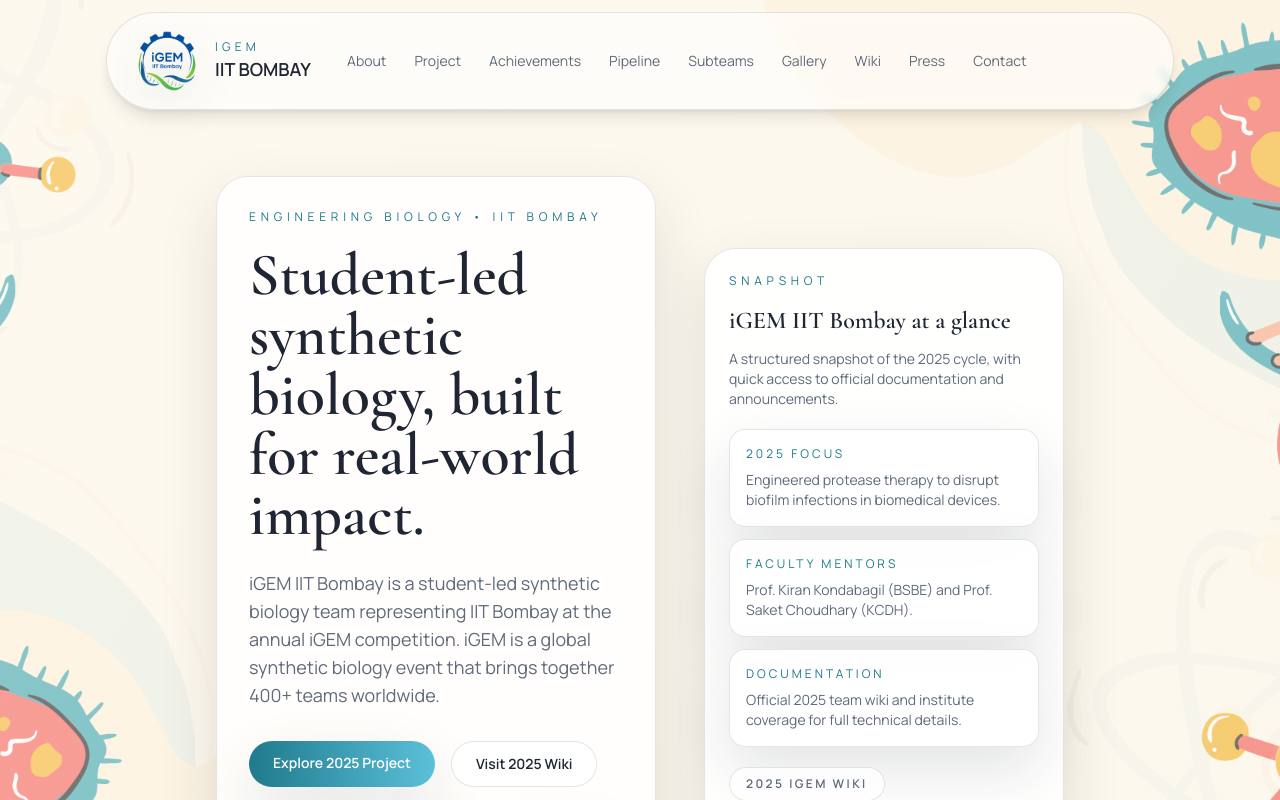
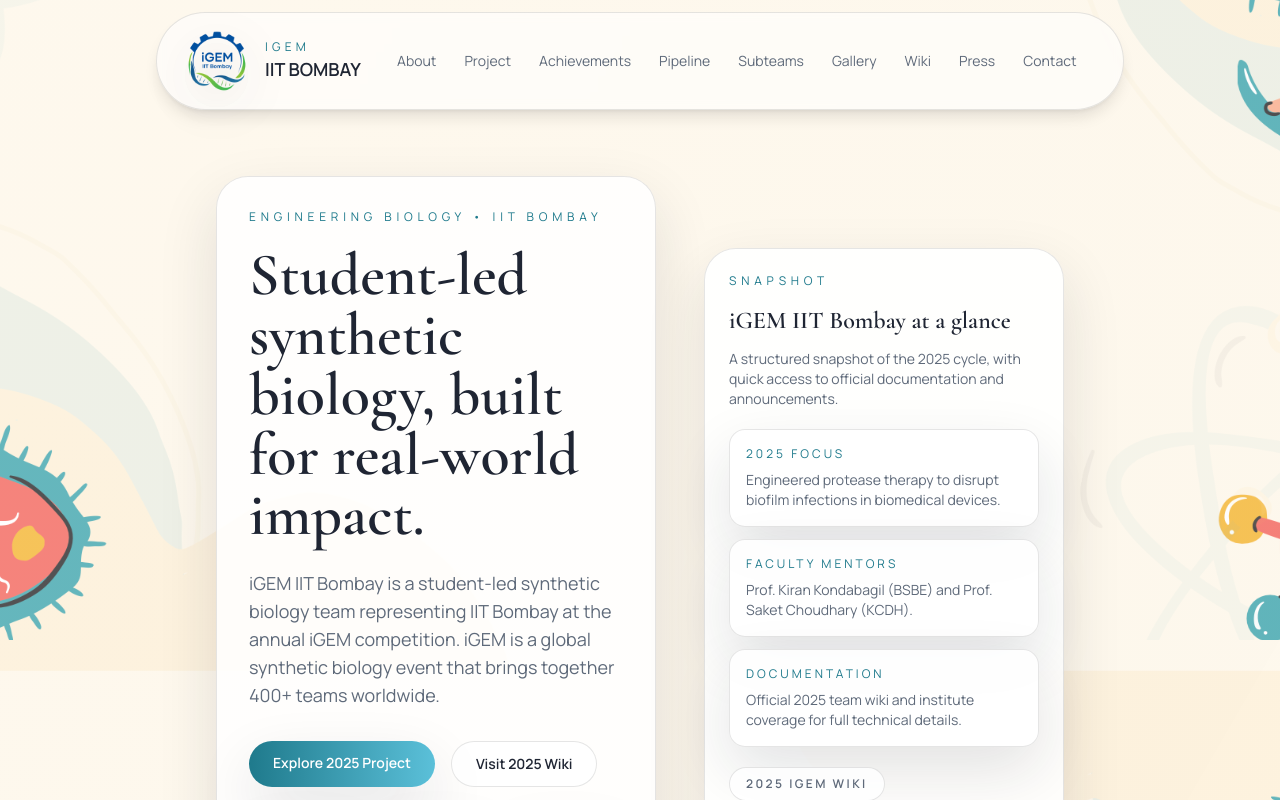
Before and after one commit to SagnikDey1503/igem_iitb, a React (Vite) app: page / in a window 1280 px wide. Shown: the top 800 px of the page. Built offline with nearby package versions, Linux system fonts and the light colour scheme.

Commit message:
Add per-layer background controls and reduce overscroll reveal

```diff
--- a/src/App.jsx
+++ b/src/App.jsx
@@ -143,7 +143,7 @@ export default function App() {
 
   return (
     <div className="relative overflow-x-hidden">
-      <div className="pointer-events-none absolute inset-0 -z-10 overflow-hidden" aria-hidden="true">
+      <div className="pointer-events-none absolute inset-x-0 -top-[240px] -bottom-[240px] -z-10 overflow-hidden" aria-hidden="true">
         <div className="bg-layer bg-layer--bg1" />
         <div className="bg-layer bg-layer--bg3" />
         <div className="bg-layer bg-layer--bg4" />
@@ -151,7 +151,7 @@ export default function App() {
       </div>
 
       <header className="fixed top-0 z-30 w-full">
-        <div className="mx-auto w-full sm:pt-3 sm:w-[92vw] sm:px-4 md:w-[85vw] lg:w-[70vw] xl:min-w-[1100px] xl:max-w-[1280px]">
+        <div className="mx-auto w-full sm:pt-3 sm:w-[92vw] sm:px-4 md:w-[85vw] lg:w-[70vw] xl:min-w-[1000px] xl:max-w-[1070px]">
           <div className="flex w-full items-center justify-center rounded-none border border-transparent bg-white px-4 py-3 pr-4 shadow-none backdrop-blur-sm sm:rounded-full sm:border-black/10 sm:bg-white/60 sm:px-6 sm:py-3 sm:pr-6 sm:shadow-lg sm:backdrop-blur-sm">
             <div className="flex w-full items-center gap-4">
               <div className="flex shrink-0 items-center gap-3">
--- a/src/index.css
+++ b/src/index.css
@@ -6,10 +6,27 @@
   color-scheme: light;
 }
 
+html,
+body {
+  overscroll-behavior-y: none;
+}
+
 body {
   --bg-tile: 110vh;
   --bg-tile2: 220vh;
   --bg-cycle: 330vh;
+
+  /* Per-layer controls (edit these to tweak framing). */
+  --bg1-size: 112% auto;
+  --bg1-pos: 50% 0%;
+
+  --bg3-size: 112% auto;
+  --bg3-pos: 50% 0%;
+
+  --bg4-size: 112% auto;
+  --bg4-pos: 50% 0%;
+
+  --bg-opacity: 0.95;
 
   background-color: #fbf8f1;
   position: relative;
@@ -24,14 +41,14 @@ body {
   top: 0;
   bottom: 0;
   background-repeat: repeat-y;
-  background-size: auto var(--bg-tile);
-  background-position: 50% 0%;
   pointer-events: none;
-  opacity: 0.95;
+  opacity: var(--bg-opacity);
 }
 
 .bg-layer--bg1 {
   background-image: url("./assets/bg1.png");
+  background-size: var(--bg1-size);
+  background-position: var(--bg1-pos);
   -webkit-mask-image: repeating-linear-gradient(
     to bottom,
     #000 0,
@@ -50,6 +67,8 @@ body {
 
 .bg-layer--bg3 {
   background-image: url("./assets/bg3.png");
+  background-size: var(--bg3-size);
+  background-position: var(--bg3-pos);
   -webkit-mask-image: repeating-linear-gradient(
     to bottom,
     transparent 0,
@@ -72,6 +91,8 @@ body {
 
 .bg-layer--bg4 {
   background-image: url("./assets/bg4.png");
+  background-size: var(--bg4-size);
+  background-position: var(--bg4-pos);
   -webkit-mask-image: repeating-linear-gradient(
     to bottom,
     transparent 0,
@@ -93,8 +114,8 @@ body {
   inset: 0;
   background: linear-gradient(
     120deg,
-    rgba(255, 250, 245, 0.34),
-    rgba(248, 246, 240, 0.26),
+    rgba(255, 250, 245, 0.145),
+    rgba(248, 246, 240, 0.101),
     rgba(255, 250, 245, 0.22)
   );
   pointer-events: none;
```
